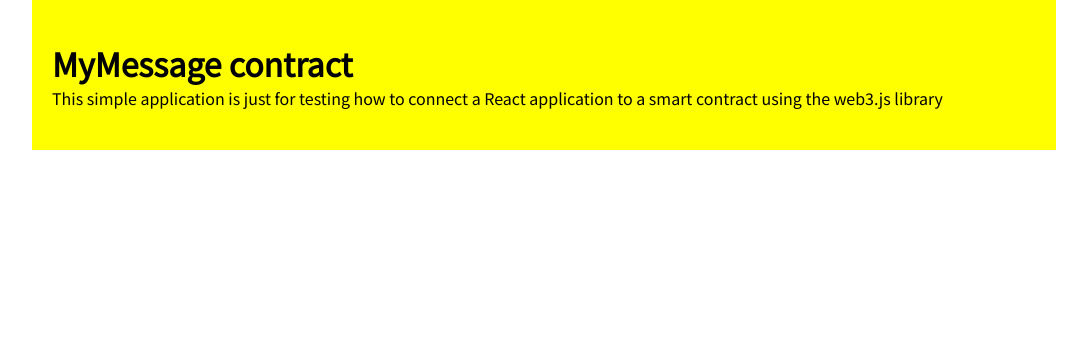
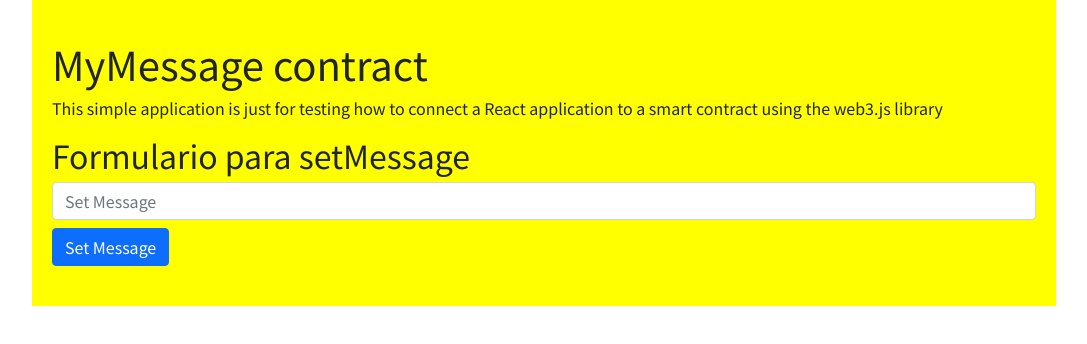
Before and after one commit to AntonioSalazar/ethereum_dapp_react, a React (Create React App) app in the folder client/simple-contract/: page / in a window 1280 px wide. Shown: the top 344 px of the page, without its empty margins (96-1183 px from the left). Built offline with nearby package versions, Linux system fonts and the light colour scheme.

Commit message:
Working on the frontend app

```diff
--- a/client/simple-contract/public/index.html
+++ b/client/simple-contract/public/index.html
@@ -9,6 +9,13 @@
       name="description"
       content="Web site made to test how to communicate a react app with a smart contract using web3.js library"
     />
+    <link
+      href="https://cdn.jsdelivr.net/npm/bootstrap@5.0.0-beta3/dist/css/bootstrap.min.css"
+      rel="stylesheet"
+      integrity="sha384-eOJMYsd53ii+scO/bJGFsiCZc+5NDVN2yr8+0RDqr0Ql0h+rP48ckxlpbzKgwra6"
+      crossorigin="anonymous"
+    />
+
     <link rel="preconnect" href="https://fonts.gstatic.com" />
     <link
       href="https://fonts.googleapis.com/css2?family=Noto+Sans+JP&display=swap"
@@ -18,5 +25,15 @@
   </head>
   <body>
     <div id="root"></div>
+    <script
+      src="https://cdn.jsdelivr.net/npm/@popperjs/core@2.9.1/dist/umd/popper.min.js"
+      integrity="sha384-SR1sx49pcuLnqZUnnPwx6FCym0wLsk5JZuNx2bPPENzswTNFaQU1RDvt3wT4gWFG"
+      crossorigin="anonymous"
+    ></script>
+    <script
+      src="https://cdn.jsdelivr.net/npm/bootstrap@5.0.0-beta3/dist/js/bootstrap.min.js"
+      integrity="sha384-j0CNLUeiqtyaRmlzUHCPZ+Gy5fQu0dQ6eZ/xAww941Ai1SxSY+0EQqNXNE6DZiVc"
+      crossorigin="anonymous"
+    ></script>
   </body>
 </html>
--- a/client/simple-contract/src/App.js
+++ b/client/simple-contract/src/App.js
@@ -1,4 +1,5 @@
 import React from 'react'
+import Form from './components/Form';
 
 //Components
 import Header from './components/Headers';
@@ -7,6 +8,7 @@
   return (
     <div className='main-container'>
       <Header />
+      <Form/>
     </div>
   )
 }
--- /dev/null
+++ b/client/simple-contract/src/components/Form.jsx
@@ -0,0 +1,19 @@
+import React from "react";
+
+const Form = () => {
+  return (
+    <div className="form-div">
+      <h2>Formulario para setMessage</h2>
+      <form>
+        <input
+          type="text"
+          placeholder="Set Message"
+          className="form-control mb-2"
+        />
+        <button className="btn btn-primary btn-block">Set Message</button>
+      </form>
+    </div>
+  );
+};
+
+export default Form;
```
Also changed, not shown: client/simple-contract/src/context/MessageProvider.js (added).
